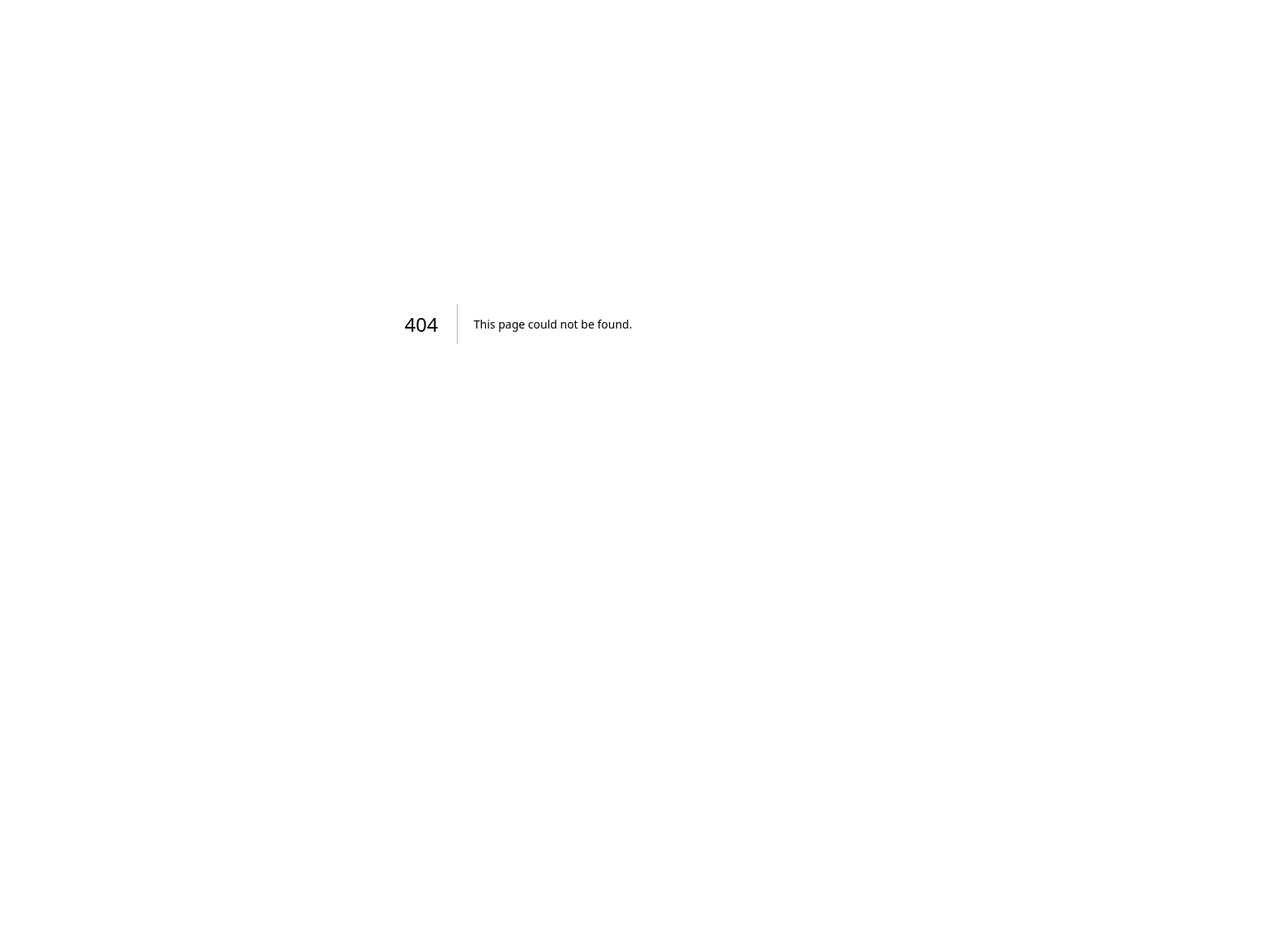
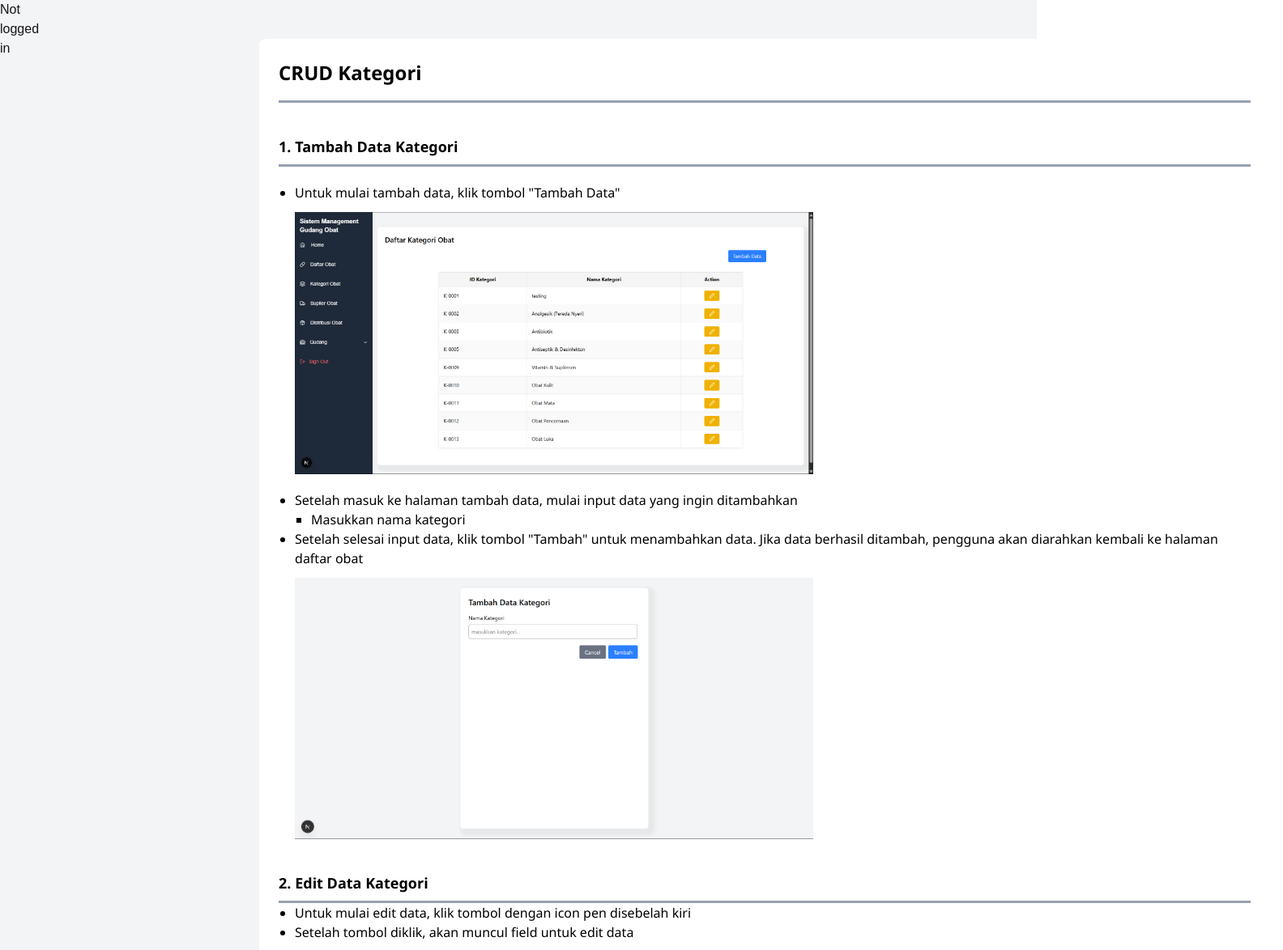
Before and after one commit to niissxy/management-gudang-obat, a Next.js app: page /documentation/crud-kategori in a window 1280 px wide. Before the commit this address had no page. Shown: the top 1174 px of the page at 81% size, 1584 px wide, since content can reach past the window. Before the commit the page ends 800 px from the top, so only its background shows below. Built offline with nearby package versions, Linux system fonts and the light colour scheme; no server answers.

Commit message:
update docs kategori

```diff
--- /dev/null
+++ b/app/documentation/crud-kategori/page.tsx
@@ -0,0 +1,47 @@
+import Card from "@/app/components/cards";
+import SidebarDocs from "@/app/components/SidebarDocs";
+
+export default function Overview(){
+    return(
+    <main className="flex min-h-screen bg-gray-100">
+      <SidebarDocs />
+
+      <div className="ml-64 w-full p-4">
+        <Card title="CRUD Kategori">
+        <hr className="mt-2 border-b-2 border-gray-400 w-300 " />
+          <div className="mb-4">
+          </div>
+          <div>
+            <h1 className="text-black font-bold text-lg mt-10">1. Tambah Data Kategori</h1>
+            <hr className="mt-2 border-b-2 border-gray-400 w-300 " />
+            <ul className="list-disc pl-5 text-black">
+                <li className="mt-5">Untuk mulai tambah data, klik tombol "Tambah Data"</li>
+                <img src="/image/docs/daftar-kategori.png" className="w-160 mt-3"/>
+                <li className="mt-5">Setelah masuk ke halaman tambah data, mulai input data yang ingin ditambahkan
+                    <ul className="pl-5 text-black" style={{ listStyleType: 'square' }}>
+                        <li>Masukkan nama kategori</li>
+                    </ul>
+                </li>
+                <li>Setelah selesai input data, klik tombol "Tambah" untuk menambahkan data. Jika data berhasil ditambah,
+                    pengguna akan diarahkan kembali ke halaman daftar obat
+                </li>
+                <img src="/image/docs/tambah-kategori.png" className="w-160 mt-3"/>
+            </ul>
+        </div>
+         <div>
+            <h1 className="text-black font-bold text-lg mt-10">2. Edit Data Kategori</h1>
+            <hr className="mt-2 border-b-2 border-gray-400 w-300 " />
+            <ul className="list-disc pl-5 text-black">
+                <li>Untuk mulai edit data, klik tombol dengan icon pen disebelah kiri</li>
+                <li>Setelah tombol diklik, akan muncul field untuk edit data</li>
+                <img src="/image/docs/edit-kategori.png" className="w-160 mt-3"/>
+                <li className="mt-5">Untuk data yang dapat diedit yaitu, nama kategori</li>
+                <li>Setelah selesai edit data, klik tombol simpan untuk menyimpan perubahan pada data</li>
+                <li>Jika data berhasil di update, perubahan akan langsung terlihat di halaman daftar kategori</li>
+            </ul>
+        </div>
+        </Card>
+       </div>
+    </main>
+    )
+}
```
Also changed, not shown: public/image/docs/daftar-kategori.png (added), public/image/docs/edit-kategori.png (added).
